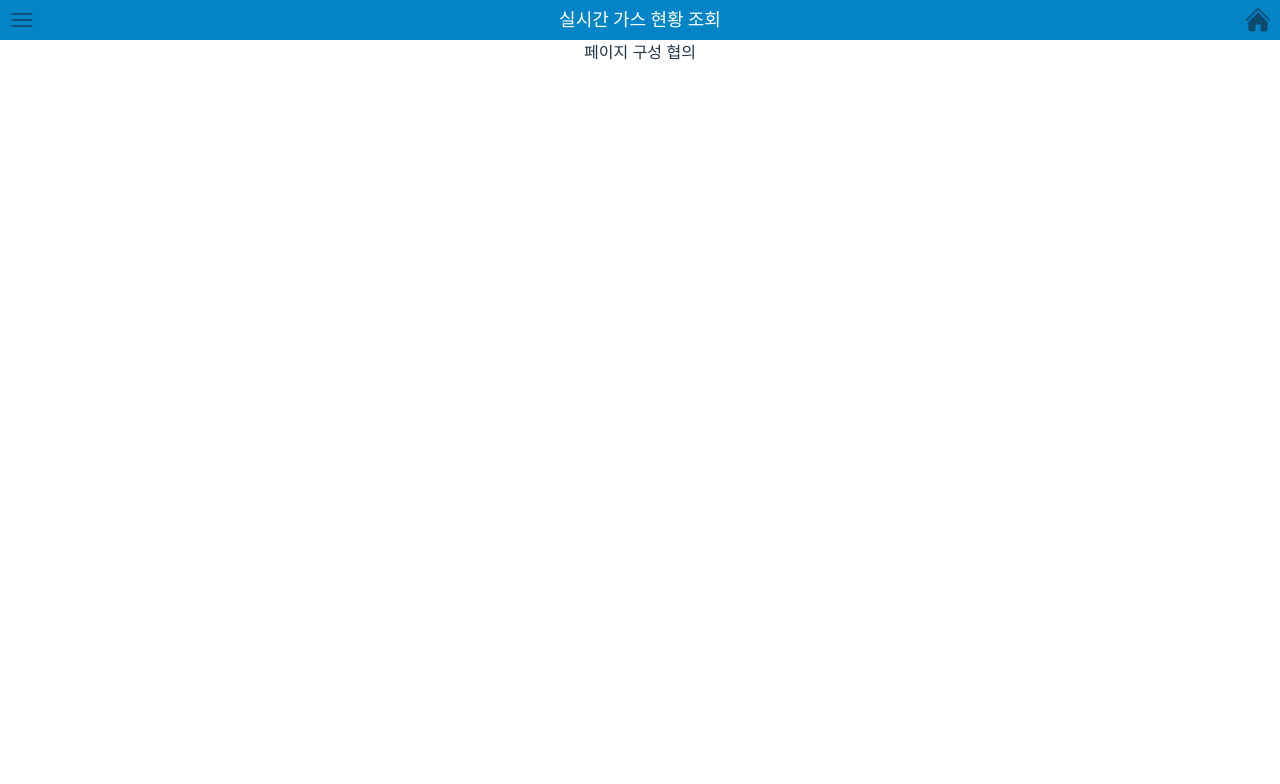
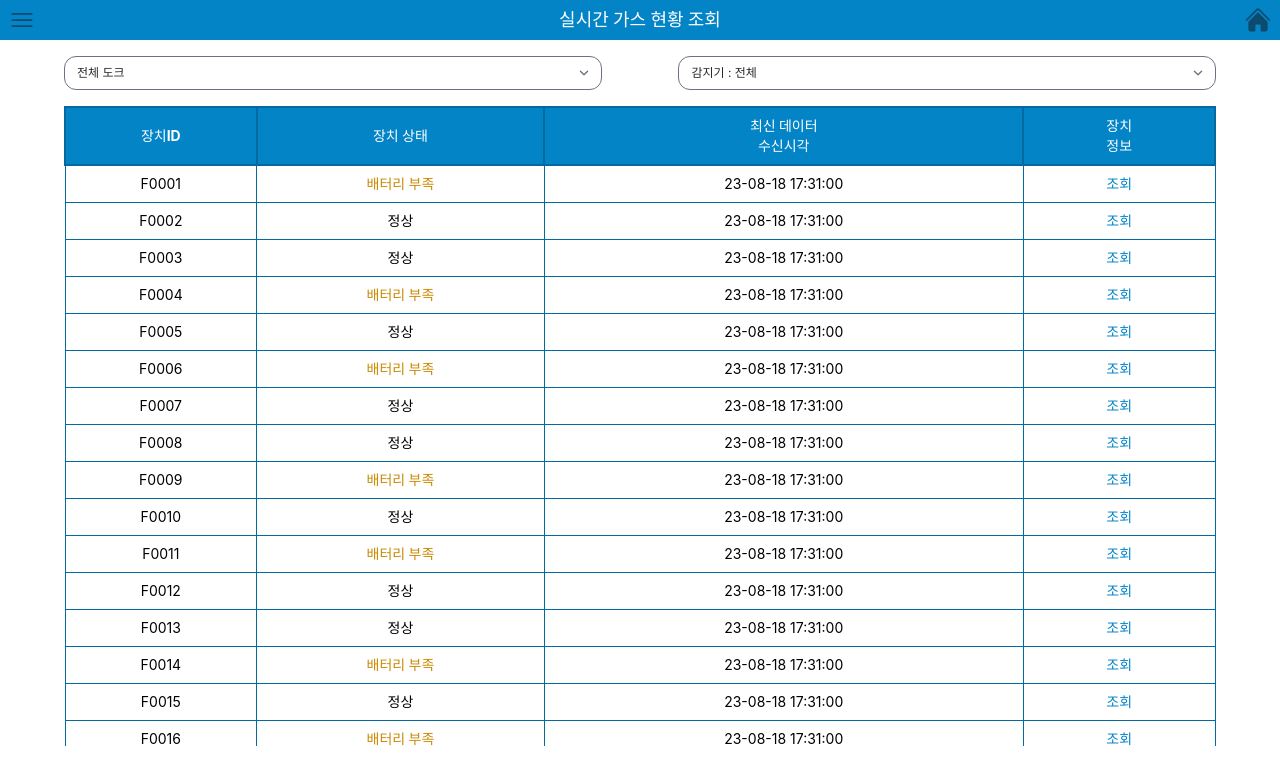
Before and after one commit to SongMalkang/VueMobile, a Vue app: page /gas/status in a window 1280 px wide. Shown: the top 784 px of the page. Built offline with nearby package versions, Linux system fonts and the light colour scheme.

Commit message:
[Git] 날라간것 복구

```diff
--- a/src/pages/DeviceStatus.vue
+++ b/src/pages/DeviceStatus.vue
@@ -1,15 +1,167 @@
 <template>
-  <div>
+  <div class="text-black h-[100vh]">
     <AppHeader />
-    <span>페이지 구성 협의</span>
+    <div class="w-[90vw] justify-between flex flex-row mt-[2vh] ml-[5vw]">
+      <HalfSelectBox>
+        <option value="A" selected>전체 도크</option>
+        <option value="1">1도크</option>
+        <option value="2">2도크</option>
+        <option value="3">3도크</option>
+        <option value="4">4도크</option>
+        <option value="5">5도크</option>
+        <option value="8">8도크</option>
+        <option value="9">9도크</option>
+        <option value="H">H도크</option>
+      </HalfSelectBox>
+      <HalfSelectBox>
+        <option value="8">감지기 : 전체</option>
+        <option value="9">흡입식</option>
+        <option value="H">확산식</option>
+      </HalfSelectBox>
+    </div>
+    <div class="h-[80vh] w-[90vw] mt-[2vh] ml-[5vw] overflow-scroll">
+      <table class="table table-fixed text-sm w-full">
+          <thead>
+              <tr class="">
+                  <td class="py-2 w-2/12 border-2 border-sky-700 bg-sky-600 text-white font-bold">장치ID</td>
+                  <td class="py-2 w-3/12 border-2 border-sky-700 bg-sky-600 text-white font-bold">장치 상태</td>
+                  <td class="py-2 w-5/12 border-2 border-sky-700 bg-sky-600 text-white font-bold">최신 데이터 <br /> 수신시각</td>
+                  <td class="py-2 w-2/12 border-2 border-sky-700 bg-sky-600 text-white font-bold">장치<br />정보</td>
+              </tr>
+          </thead>
+          <tbody>
+              <tr>
+                  <td class="py-2 border-[1px] border-sky-700">F0001</td>
+                  <td class="py-2 border-[1px] border-sky-700 text-yellow-600 font-bold">배터리 부족</td>
+                  <td class="py-2 border-[1px] border-sky-700">23-08-18 17:31:00</td>
+                  <td class="py-2 border-[1px] border-sky-700 text-sky-600 font-bold">조회</td>
+              </tr>
+              <tr>
+                  <td class="py-2 border-[1px] border-sky-700">F0002</td>
+                  <td class="py-2 border-[1px] border-sky-700">정상</td>
+                  <td class="py-2 border-[1px] border-sky-700">23-08-18 17:31:00</td>
+                  <td class="py-2 border-[1px] border-sky-700 text-sky-600 font-bold">조회</td>
+              </tr>
+              <tr>
+                  <td class="py-2 border-[1px] border-sky-700">F0003</td>
+                  <td class="py-2 border-[1px] border-sky-700">정상</td>
+                  <td class="py-2 border-[1px] border-sky-700">23-08-18 17:31:00</td>
+                  <td class="py-2 border-[1px] border-sky-700 text-sky-600 font-bold">조회</td>
+              </tr>
+              <tr>
+                  <td class="py-2 border-[1px] border-sky-700">F0004</td>
+                  <td class="py-2 border-[1px] border-sky-700 text-yellow-600 font-bold">배터리 부족</td>
+                  <td class="py-2 border-[1px] border-sky-700">23-08-18 17:31:00</td>
+                  <td class="py-2 border-[1px] border-sky-700 text-sky-600 font-bold">조회</td>
+              </tr>
+              <tr>
+                  <td class="py-2 border-[1px] border-sky-700">F0005</td>
+                  <td class="py-2 border-[1px] border-sky-700">정상</td>
+                  <td class="py-2 border-[1px] border-sky-700">23-08-18 17:31:00</td>
+                  <td class="py-2 border-[1px] border-sky-700 text-sky-600 font-bold">조회</td>
+              </tr>
+              <tr>
+                  <td class="py-2 border-[1px] border-sky-700">F0006</td>
+                  <td class="py-2 border-[1px] border-sky-700 text-yellow-600 font-bold">배터리 부족</td>
+                  <td class="py-2 border-[1px] border-sky-700">23-08-18 17:31:00</td>
+                  <td class="py-2 border-[1px] border-sky-700 text-sky-600 font-bold">조회</td>
+              </tr>
+              <tr>
+                  <td class="py-2 border-[1px] border-sky-700">F0007</td>
+                  <td class="py-2 border-[1px] border-sky-700">정상</td>
+                  <td class="py-2 border-[1px] border-sky-700">23-08-18 17:31:00</td>
+                  <td class="py-2 border-[1px] border-sky-700 text-sky-600 font-bold">조회</td>
+              </tr>
+              <tr>
+                  <td class="py-2 border-[1px] border-sky-700">F0008</td>
+                  <td class="py-2 border-[1px] border-sky-700">정상</td>
+                  <td class="py-2 border-[1px] border-sky-700">23-08-18 17:31:00</td>
+                  <td class="py-2 border-[1px] border-sky-700 text-sky-600 font-bold">조회</td>
+              </tr>
+              <tr>
+                  <td class="py-2 border-[1px] border-sky-700">F0009</td>
+                  <td class="py-2 border-[1px] border-sky-700 text-yellow-600 font-bold">배터리 부족</td>
+                  <td class="py-2 border-[1px] border-sky-700">23-08-18 17:31:00</td>
+                  <td class="py-2 border-[1px] border-sky-700 text-sky-600 font-bold">조회</td>
+              </tr>
+              <tr>
+                  <td class="py-2 border-[1px] border-sky-700">F0010</td>
+                  <td class="py-2 border-[1px] border-sky-700">정상</td>
+                  <td class="py-2 border-[1px] border-sky-700">23-08-18 17:31:00</td>
+                  <td class="py-2 border-[1px] border-sky-700 text-sky-600 font-bold">조회</td>
+              </tr>
+              <tr>
+                  <td class="py-2 border-[1px] border-sky-700">F0011</td>
+                  <td class="py-2 border-[1px] border-sky-700 text-yellow-600 font-bold">배터리 부족</td>
+                  <td class="py-2 border-[1px] border-sky-700">23-08-18 17:31:00</td>
+                  <td class="py-2 border-[1px] border-sky-700 text-sky-600 font-bold">조회</td>
+              </tr>
+              <tr>
+                  <td class="py-2 border-[1px] border-sky-700">F0012</td>
+                  <td class="py-2 border-[1px] border-sky-700">정상</td>
+                  <td class="py-2 border-[1px] border-sky-700">23-08-18 17:31:00</td>
+                  <td class="py-2 border-[1px] border-sky-700 text-sky-600 font-bold">조회</td>
+              </tr>
+              <tr>
+                  <td class="py-2 border-[1px] border-sky-700">F0013</td>
+                  <td class="py-2 border-[1px] border-sky-700">정상</td>
+                  <td class="py-2 border-[1px] border-sky-700">23-08-18 17:31:00</td>
+                  <td class="py-2 border-[1px] border-sky-700 text-sky-600 font-bold">조회</td>
+              </tr>
+              <tr>
+                  <td class="py-2 border-[1px] border-sky-700">F0014</td>
+                  <td class="py-2 border-[1px] border-sky-700 text-yellow-600 font-bold">배터리 부족</td>
+                  <td class="py-2 border-[1px] border-sky-700">23-08-18 17:31:00</td>
+                  <td class="py-2 border-[1px] border-sky-700 text-sky-600 font-bold">조회</td>
+              </tr>
+              <tr>
+                  <td class="py-2 border-[1px] border-sky-700">F0015</td>
+                  <td class="py-2 border-[1px] border-sky-700">정상</td>
+                  <td class="py-2 border-[1px] border-sky-700">23-08-18 17:31:00</td>
+                  <td class="py-2 border-[1px] border-sky-700 text-sky-600 font-bold">조회</td>
+              </tr>
+              <tr>
+                  <td class="py-2 border-[1px] border-sky-700">F0016</td>
+                  <td class="py-2 border-[1px] border-sky-700 text-yellow-600 font-bold">배터리 부족</td>
+                  <td class="py-2 border-[1px] border-sky-700">23-08-18 17:31:00</td>
+                  <td class="py-2 border-[1px] border-sky-700 text-sky-600 font-bold">조회</td>
+              </tr>
+              <tr>
+                  <td class="py-2 border-[1px] border-sky-700">F0017</td>
+                  <td class="py-2 border-[1px] border-sky-700">정상</td>
+                  <td class="py-2 border-[1px] border-sky-700">23-08-18 17:31:00</td>
+                  <td class="py-2 border-[1px] border-sky-700 text-sky-600 font-bold">조회</td>
+              </tr>
+              <tr>
+                  <td class="py-2 border-[1px] border-sky-700">F0018</td>
+                  <td class="py-2 border-[1px] border-sky-700">정상</td>
+                  <td class="py-2 border-[1px] border-sky-700">23-08-18 17:31:00</td>
+                  <td class="py-2 border-[1px] border-sky-700 text-sky-600 font-bold">조회</td>
+              </tr>
+              <tr>
+                  <td class="py-2 border-[1px] border-sky-700">F0019</td>
+                  <td class="py-2 border-[1px] border-sky-700 text-yellow-600 font-bold">배터리 부족</td>
+                  <td class="py-2 border-[1px] border-sky-700">23-08-18 17:31:00</td>
+                  <td class="py-2 border-[1px] border-sky-700 text-sky-600 font-bold">조회</td>
+              </tr>
+              <tr>
+                  <td class="py-2 border-[1px] border-sky-700">F0020</td>
+                  <td class="py-2 border-[1px] border-sky-700">정상</td>
+                  <td class="py-2 border-[1px] border-sky-700">23-08-18 17:31:00</td>
+                  <td class="py-2 border-[1px] border-sky-700 text-sky-600 font-bold">조회</td>
+              </tr>
+          </tbody>
+      </table>
+    </div>
   </div>
 </template>
 
 <script>
 import AppHeader from '../components/AppHeader.vue';
+import HalfSelectBox from '../components/HalfSelectBox.vue';
 
   export default {
-    components: { AppHeader }
+    components: { AppHeader, HalfSelectBox }
 }
 </script>
 
--- a/src/pages/ValveControl.vue
+++ b/src/pages/ValveControl.vue
@@ -1,5 +1,5 @@
 <template>
-  <div>
+  <div class="h-[100vh]">
     <AppHeader />
     <div class="Container">
       <div class="flex flex-row relative mt-[3vh] justify-center">
--- a/src/pages/ValveHistory.vue
+++ b/src/pages/ValveHistory.vue
@@ -1,5 +1,5 @@
 <template>
-  <div>
+  <div class="h-[100vh] bg-white text-black">
     <AppHeader />
     <div class="flex flex-row relative mt-[3vh] ml-[6vw]">
       <HalfSelectBox class="px-4 mr-[1.5vw]">
@@ -24,33 +24,30 @@
 
     <HalfSelectBox class="px-4 ml-[6vw] my-[2vh]">
       <option>기간 설정</option>
-      <option>상태: 정상</option>
-      <option>상태: 경고</option>
-      <option>상태: 위험</option>
     </HalfSelectBox>
 
-    <div>
-      <table class="w-[96vw] mt-2 ml-[2vw] bg-zinc-200 border-[1px] border-zinc-400 mb-10 text-xs">
-        <thead>
-          <th class="px-1 border-[2px] border-zinc-300 bg-zinc-200 w-[18vw]">일시</th>
-          <th class="px-1 border-[2px] border-zinc-300 bg-zinc-200 ">장비<br />번호</th>
-          <th class="px-1 border-[2px] border-zinc-300 bg-zinc-200 ">도크</th>
-          <th class="px-1 border-[2px] border-zinc-300 bg-zinc-200 ">구역</th>
-          <th class="px-1 border-[2px] border-zinc-300 bg-zinc-200 ">지번</th>
-          <th class="px-1 border-[2px] border-zinc-300 bg-zinc-200 ">제어<br />구분</th>
-          <th class="px-1 border-[2px] border-zinc-300 bg-zinc-200 ">이력</th>
-          <th class="px-1 border-[2px] border-zinc-300 bg-zinc-200 ">제어자</th>
+    <div class="overflow-y-scroll">
+      <table class="w-[96vw] mt-2 ml-[2vw] bg-zinc-200 border-[1px] border-zinc-400 mb-10 text-xs ">
+        <thead class="text-white">
+          <th class="px-1 py-1 border-[1px] border-sky-700 font-bold bg-sky-600 w-[18vw]">일시</th>
+          <th class="px-1 py-1 border-[1px] border-sky-700 font-bold bg-sky-600 ">장비<br />번호</th>
+          <th class="px-1 py-1 border-[1px] border-sky-700 font-bold bg-sky-600 ">도크</th>
+          <th class="px-1 py-1 border-[1px] border-sky-700 font-bold bg-sky-600 ">구역</th>
+          <th class="px-1 py-1 border-[1px] border-sky-700 font-bold bg-sky-600 ">지번</th>
+          <th class="px-1 py-1 border-[1px] border-sky-700 font-bold bg-sky-600 ">제어<br />구분</th>
+          <th class="px-1 py-1 border-[1px] border-sky-700 font-bold bg-sky-600 ">이력</th>
+          <th class="px-1 py-1 border-[1px] border-sky-700 font-bold bg-sky-600 ">제어자</th>
         </thead>
         <tbody class="bg-zinc-100">
           <tr class="border-y-2 text-red-600 font-bold">
-            <td class="text-[2.8vw] py-2 border-2 border-zinc-300">23.06.20 <br /> 13:20:00</td>
-            <td class="text-[2.8vw] py-2 border-2 border-zinc-300">E0001</td>
-            <td class="text-[2.8vw] py-2 border-2 border-zinc-300">8D</td>
-            <td class="text-[2.8vw] py-2 border-2 border-zinc-300">서편</td>
-            <td class="text-[2.8vw] py-2 border-2 border-zinc-300">45</td>
-            <td class="text-[2.8vw] py-2 border-2 border-zinc-300">예약</td>
-            <td class="text-[2.8vw] py-2 border-2 border-zinc-300">산소 <br />열림</td>
-            <td class="text-[2.8vw] py-2 border-2 border-zinc-300">건조3부 <br />홍길동</td>
+            <td class="text-[2.8vw] py-2 border-[1px] border-zinc-300">23.06.20 <br /> 13:20:00</td>
+            <td class="text-[2.8vw] py-2 border-[1px] border-zinc-300">E0001</td>
+            <td class="text-[2.8vw] py-2 border-[1px] border-zinc-300">8D</td>
+            <td class="text-[2.8vw] py-2 border-[1px] border-zinc-300">서편</td>
+            <td class="text-[2.8vw] py-2 border-[1px] border-zinc-300">45</td>
+            <td class="text-[2.8vw] py-2 border-[1px] border-zinc-300">예약</td>
+            <td class="text-[2.8vw] py-2 border-[1px] border-zinc-300">산소 <br />열림</td>
+            <td class="text-[2.8vw] py-2 border-[1px] border-zinc-300">건조3부 <br />홍길동</td>
           </tr>
         </tbody>
       </table>
--- a/src/pages/ValveMonitoring.vue
+++ b/src/pages/ValveMonitoring.vue
@@ -1,7 +1,7 @@
 <template>
   <div>
     <AppHeader />
-    <div class="bg-white w-[100vw] mt-[2vh] rounded-lg h-[94vh] flex flex-col justify-between align-middle text-center overflow-hidden">
+    <div class="bg-white w-[100vw] mt-[2vh] rounded-lg h-[93vh] flex flex-col justify-between align-middle text-center overflow-hidden">
 
       <div class="overflow-scrollw-[100vw] h-[75vh] px-[2vw] flex flex-col justify-between align-middle text-center">
         <div class="w-[96vw] h-[5vh] rounded-xl flex flex-row justify-between">
```
